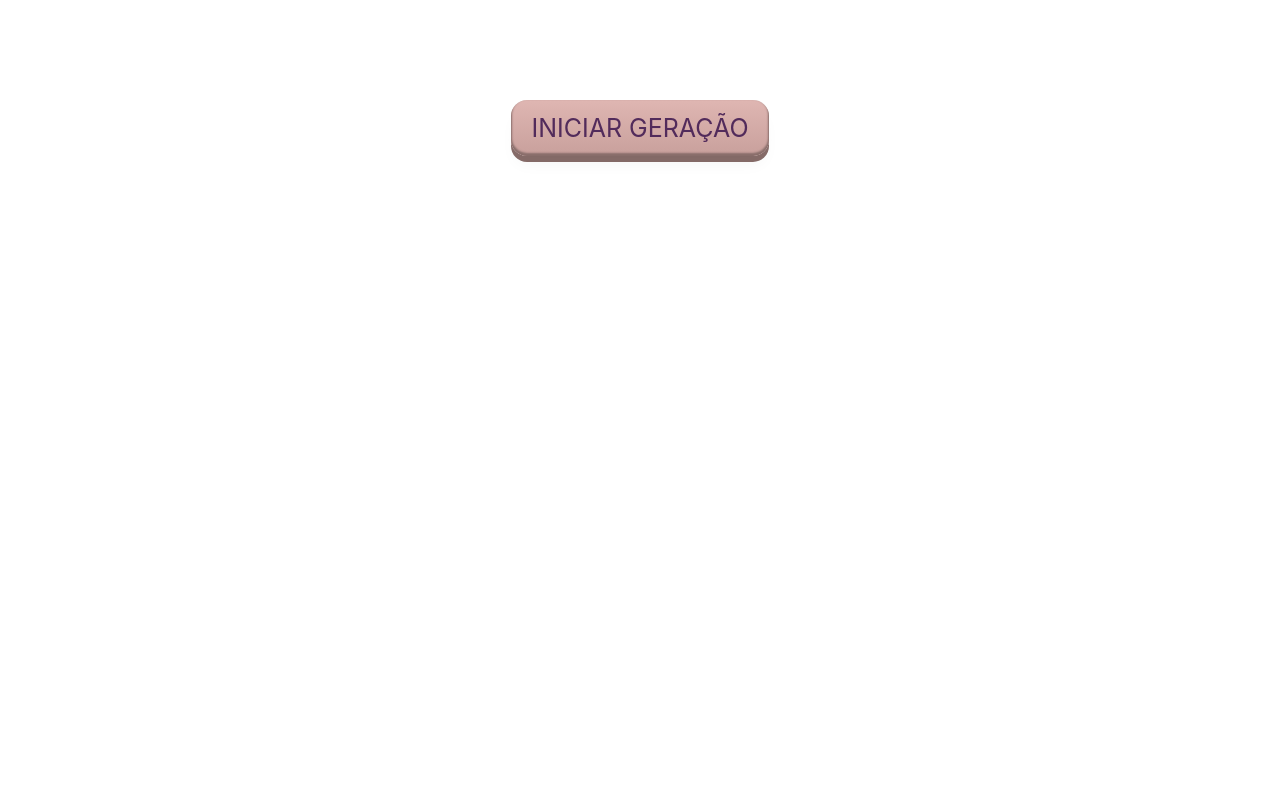
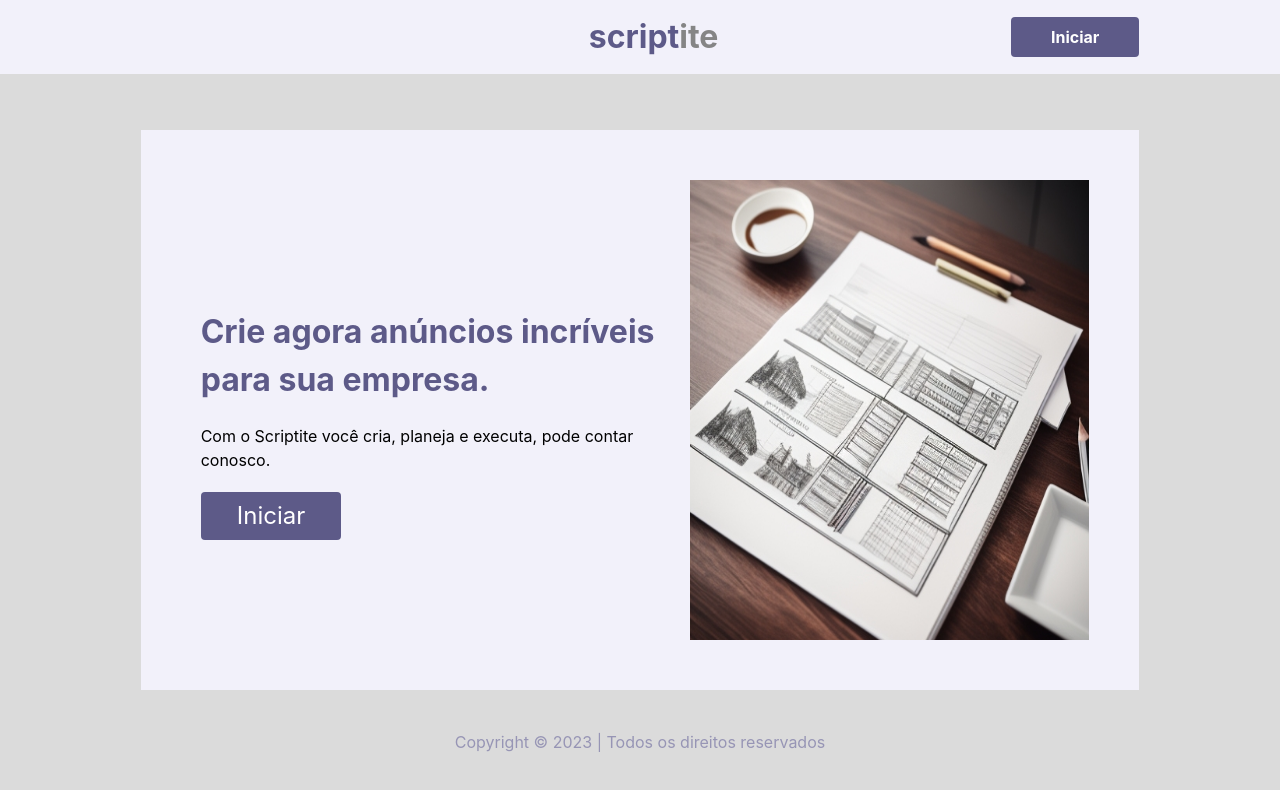
Before and after one commit to FelipeMoraes03/Scriptite, a React (Create React App) app in the folder frontend/: page / in a window 1280 px wide. Shown: the top 790 px of the page. Built offline with nearby package versions, Linux system fonts and the light colour scheme; no server answers.

Commit message:
home implementation figma

```diff
--- a/frontend/public/index.html
+++ b/frontend/public/index.html
@@ -1,5 +1,5 @@
 <!DOCTYPE html>
-<html lang="en">
+<html lang="pt-br">
   <head>
     <meta charset="utf-8" />
     <link rel="icon" href="%PUBLIC_URL%/favicon.ico" />
--- a/frontend/src/App.css
+++ b/frontend/src/App.css
@@ -0,0 +1,46 @@
+.backgroundColor1{
+    background-color: #DBDBDB;
+}
+
+.backgroundColor2{
+    background-color: #F2F1FA;
+}
+
+.backgroundColor3{
+    background-color: #5D5A88;
+}
+
+.fontColor1{
+    color: #FFFFFF;
+}
+
+.fontColor2{
+    color: #5D5A88;
+}
+
+.fontColor3{
+    color: #858585;
+}
+
+.fontColor4{
+    color: #9795B5;
+}
+
+.fontSize1{
+    font-size: 4vh;
+}
+
+.fontSize2{
+    font-size: 5vh;
+}
+
+.fontWeigth1{
+    font-weight: 700;
+}
+
+button{
+    background-color: #5D5A88;
+    color: #FFFFFF;
+    border-radius: 4px;
+    align-items: center;
+}
--- a/frontend/src/components/home/home.css
+++ b/frontend/src/components/home/home.css
@@ -0,0 +1,86 @@
+.headerHome{
+    display: flex;
+    height: 9.25vh;
+    align-items: center;
+    font-weight: 700;
+}
+
+.headerHome div:first-child{
+    position: fixed;
+    left: 46vw;
+}
+
+.headerHome div:last-child{
+    position:fixed;
+    left: 79vw;
+}
+
+.headerHome button{
+    width: 10vw;
+    height: 5vh;
+}
+
+.logoBox{
+    display: flex;
+}
+
+/**/
+
+.bodyHome{
+    height: 90.72vh;
+    display: flex;
+
+    flex-direction: column;
+    align-items: center;
+    padding: 7vh;
+
+}
+
+.centerBox{
+    width: 78vw;
+    height: 70vh;
+}
+
+.boxHome{
+    display: flex;
+    flex-direction: row;
+}
+
+#boxHome1{
+    width: 50%;
+
+    display: flex;
+    flex-direction: column;
+}
+
+#boxHome1 button{
+    width: 11vw;
+    height: 6vh;
+    font-size: 3vh;
+}
+
+#boxHome1 div{
+    position: relative;
+    top: 30%;
+    left: 10%;
+    margin: 2%;
+
+}
+
+#boxHome2{
+    width: 50%;
+    padding: 5%;
+    align-items: center;
+}
+
+#boxHome2 img{
+    width: 100%;
+    height: 100%;
+}
+
+/**/
+
+footer{
+    position: relative;
+    top: 5vh;
+}
--- a/frontend/src/components/home/home.js
+++ b/frontend/src/components/home/home.js
@@ -1,21 +1,63 @@
 import React from "react";
 import { Link } from 'react-router-dom';
+import './home.css';
+
+import img1 from './img1.png';
 
 function Home() {
     return (
-        <home className='flex flex-line items-center justify-center space-x-40 mt-20'>
-            <ChangePage />
-        </home>
+        <div>
+            <header className="headerHome backgroundColor2">
+                <div className="logoBox">
+                    <h1 className="fontColor2 fontSize1">
+                        script
+                    </h1>
+                    <h1 className="fontColor3 fontSize1">
+                        ite
+                    </h1>
+                </div>
+                <div className="">
+                    <Link to={`/creative`}>
+                        <button className=''>Iniciar</button>
+                    </Link>
+                </div>
+
+            </header>
+
+            <div className=" bodyHome backgroundColor1">
+
+                <div className="centerBox boxHome backgroundColor2">
+                    <div id="boxHome1">
+
+                        <div>
+                            <h1 className="fontSize1 fontColor2 fontWeigth1">Crie agora anúncios incríveis para sua empresa.</h1>
+                        </div>
+                        <div>
+                            Com o Scriptite você cria, planeja e executa, pode contar conosco.
+                        </div>
+                        <div>
+                            <Link to={`/creative`}>
+                                <button className=''>Iniciar</button>
+                            </Link>
+                        </div>
+
+                    </div>
+                    <div id="boxHome2">
+                        <img src={img1}></img>
+                    </div>
+
+                </div>
+
+
+                <footer className="fontColor4">
+                    Copyright © 2023 | Todos os direitos reservados
+                </footer>
+
+            </div>
+
+
+
+        </div>
     )
 }
 export default Home;
-
-function ChangePage() {
-    return(
-        <next>
-            <Link to={`/creative`}>
-                <button className='button-home'>INICIAR GERAÇÃO</button>
-            </Link>
-        </next>
-    );
-}
```
Also changed, not shown: frontend/src/App.js (+6 -5 lines), frontend/src/components/home/img1.png (added).
